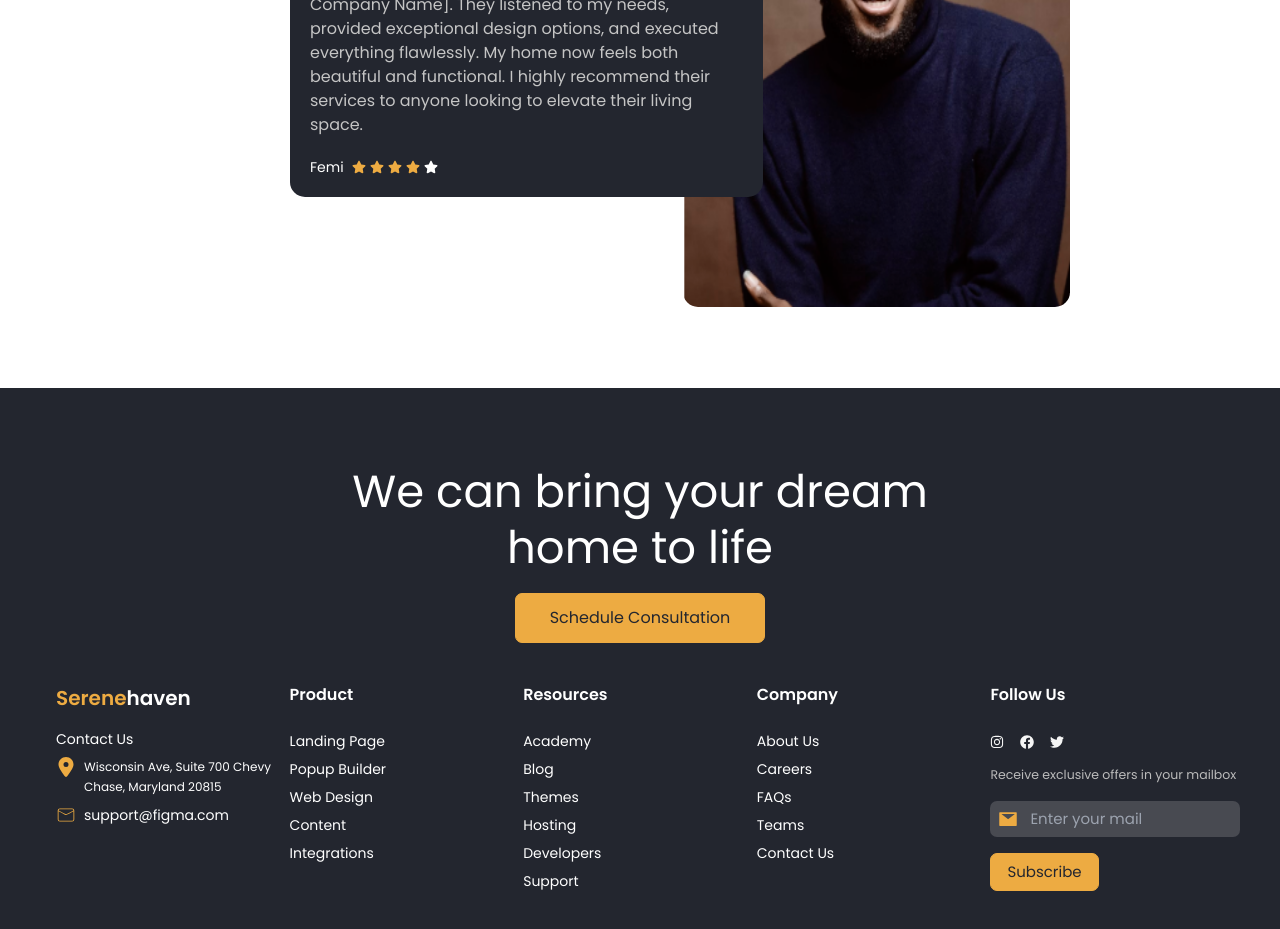
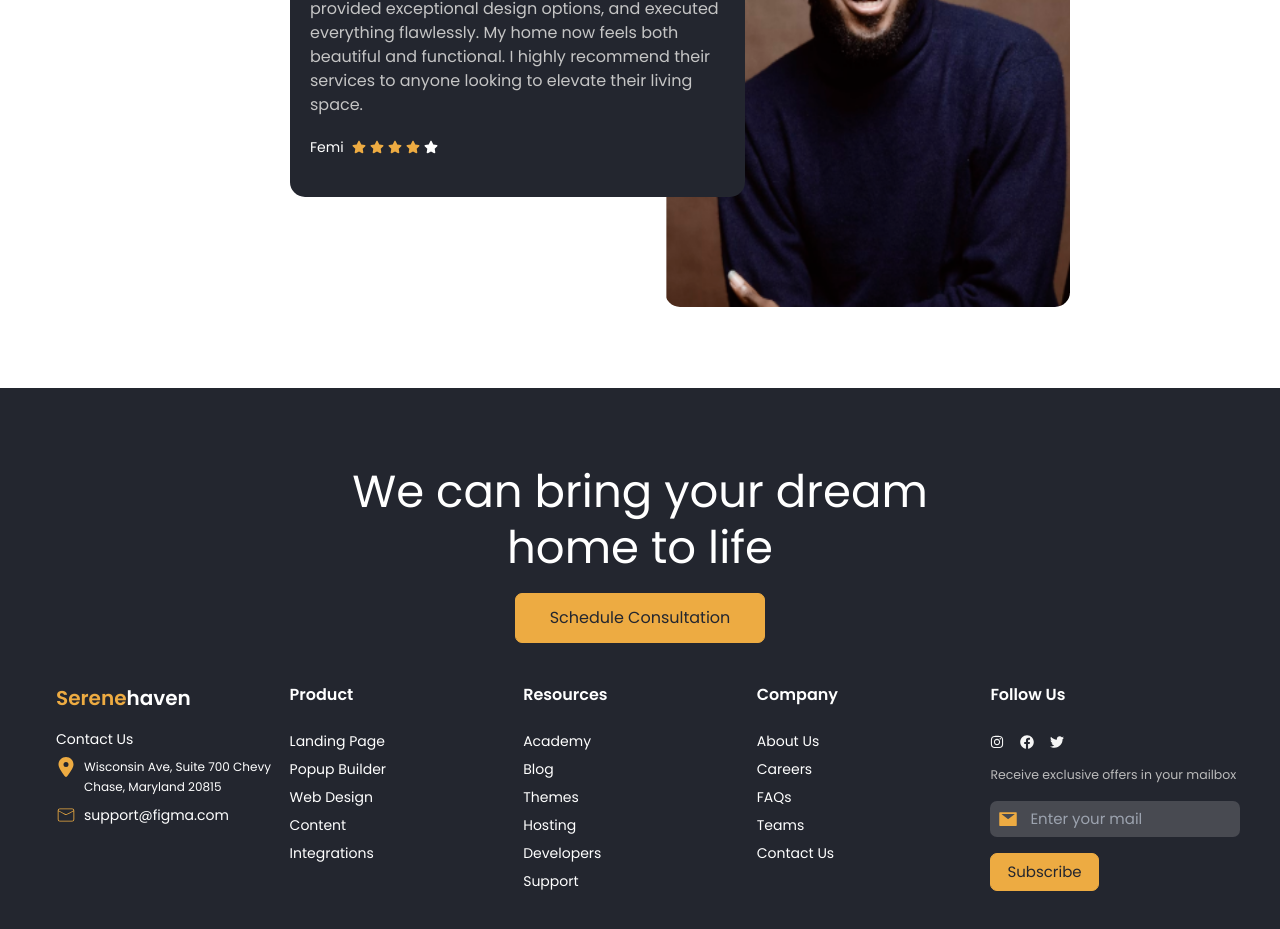
Before and after one commit to AndrewToks/landing-page, a React (Vite) app: page / in a window 1280 px wide. Shown: the part 4280-5209 px from the top of the page. Built offline with nearby package versions, Linux system fonts and the light colour scheme.

Commit message:
footer Section

```diff
--- a/src/Testimony.jsx
+++ b/src/Testimony.jsx
@@ -16,7 +16,7 @@ const Testimony = () => {
                  provided exceptional design options, and executed everything flawlessly. My home now feels both beautiful and functional. I highly recommend
                 their services to anyone looking to elevate their living space.
                 </small>
-                <div className='text-white flex gap-2 items-center text-sm'>
+                <div className='text-white flex gap-2 items-center text-sm mb-5'>
                 <p>Femi</p>
                     <span className='flex gap-1'>
                         <FaStar className='text-[#EDAB42]'/>
@@ -29,7 +29,7 @@ const Testimony = () => {
             </div>
             </div>
             <div>
-                <img src="./testimony.PNG" alt="" width={300} height={300} className='w-[550px] h-[500px] rounded-[15px]'/>
+                <img src="./testimony.PNG" alt="" width={300} height={300} className='w-[600px] h-[500px] rounded-[15px]'/>
             </div>
         </div>
         </div>
```
